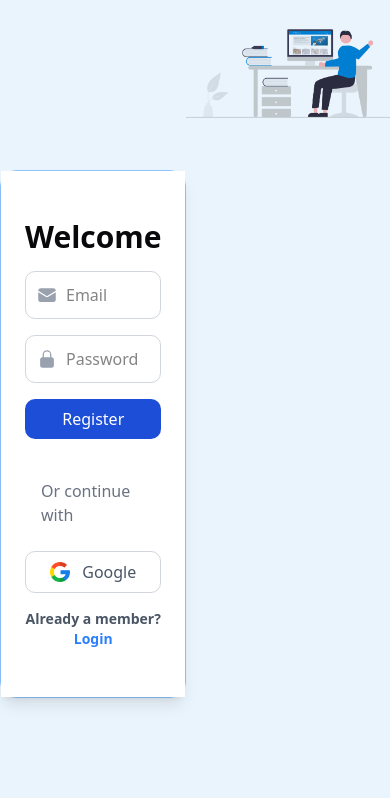
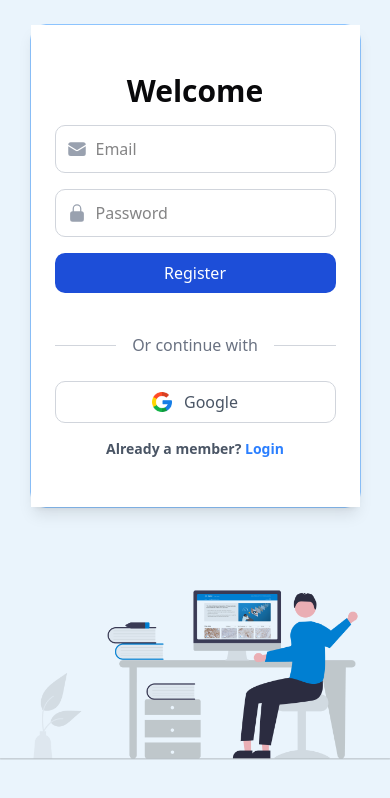
Before and after one commit to Sahil24680/CVReady.ai, a Next.js app: page /auth/signup in a window 390 px wide. Shown: the top 798 px of the page. Built offline with nearby package versions, Linux system fonts and the light colour scheme; no server answers.

Commit message:
Updated signup ui

```diff
--- a/app/analysis/page.tsx
+++ b/app/analysis/page.tsx
@@ -78,15 +78,15 @@ const User_progress = () => {
 
             return {
               Resume_name: resumeName,
-              // keep original timestamp if you need it elsewhere
+
               dateISO: dt.toISOString(),
-              day, // <-- normalized to YYYY-MM-DD (local day)
+              day,
               Bigtech_readiness:
                 resume?.openai_feedback?.feedback?.big_tech_readiness_score ??
                 0,
               Resume_format:
                 resume?.openai_feedback?.feedback?.resume_format_score ?? 0,
-              _ts: dt.getTime(), // used to keep the latest per day
+              _ts: dt.getTime(),
             };
           })
           .filter(Boolean)
--- a/app/auth/signup/page.tsx
+++ b/app/auth/signup/page.tsx
@@ -19,15 +19,15 @@ export default function SignupPage() {
     }
   };
   return (
-    <div className="h-screen flex bg-[#EAF4FC]">
+    <div className="h-screen flex flex-col lg:flex-row bg-[#EAF4FC]">
       {/* Signup UI */}
-      <div className="w-1/2 flex flex-col justify-center items-center ">
+      <div className="w-full lg:w-1/2 flex justify-center items-center order-1 lg:order-none">
         <div className="mt-6 sm:w-full sm:max-w-[480px] border border-blue-300 rounded-2xl">
-          <div className="bg-white px-6 py-12 sm:rounded-2xl sm:px-12 shadow-lg ">
+          <div className="bg-white px-6 py-12 sm:rounded-2xl sm:px-12 shadow-lg">
             <h2 className="text-3xl font-sans font-semibold text-center">
               Welcome
             </h2>
-            <form action={handSignup }  className="mt-4 space-y-4">
+            <form action={handSignup} className="mt-4 space-y-4">
               <div className="relative">
                 <span className="absolute inset-y-0 left-3 flex items-center text-gray-400">
                   <EnvelopeIcon className="h-5 w-5" />
@@ -61,7 +61,9 @@ export default function SignupPage() {
               {/* Divider for alternative sign-in */}
               <div className="flex items-center my-6">
                 <div className="flex-grow border-t border-gray-300"></div>
-                <span className="px-4 text-gray-500 font-medium">Or continue with</span>
+                <span className="px-4 text-gray-500 font-medium">
+                  Or continue with
+                </span>
                 <div className="flex-grow border-t border-gray-300"></div>
               </div>
               {/* Google button (if you plan to integrate) */}
@@ -69,7 +71,11 @@ export default function SignupPage() {
                 type="button"
                 className="w-full flex items-center justify-center gap-3 bg-white border border-gray-300 rounded-lg p-2 hover:bg-gray-100 cursor-pointer transition"
               >
-                <img src="/images/google.png" alt="Google Logo" className="h-5 w-5" />
+                <img
+                  src="/images/google.png"
+                  alt="Google Logo"
+                  className="h-5 w-5"
+                />
                 <span className="text-gray-600 font-medium">Google</span>
               </button>
             </form>
@@ -82,11 +88,9 @@ export default function SignupPage() {
           </div>
         </div>
       </div>
-
       {/* Image */}
-      <div className="w-full lg:w-1/2 h-64 lg:h-screen pb-[8.5rem] flex items-end">
-        <div className="w-full h-full bg-[url('/images/signup.jpg')] bg-no-repeat bg-contain bg-bottom mix-blend-multiply" />
-      </div>
+      <div className="w-full lg:w-1/2 h-64 lg:h-screen bg-[url('/images/signup.jpg')] bg-contain bg-bottom bg-no-repeat mix-blend-multiply order-2"></div>
     </div>
   );
+
 }
--- a/app/components/EvaluationModal.tsx
+++ b/app/components/EvaluationModal.tsx
@@ -11,7 +11,7 @@ import {
   Shield,
   BarChart3,
 } from "lucide-react";
-import Modal from "./Modal"; // adjust import path if different
+import Modal from "./Modal";
 
 /**
  * Evaluation Modal
```
Also changed, not shown: Evaluation.txt (deleted), 1 other file (tests, documents, lock files or other folders).
